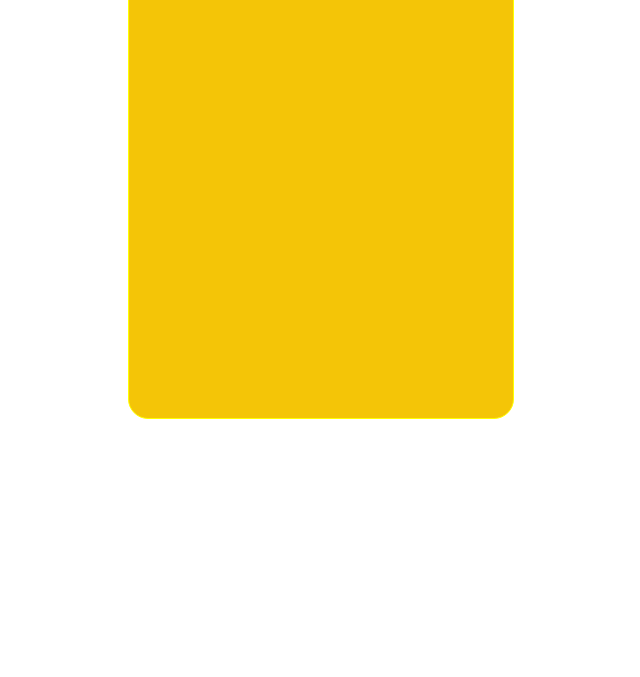
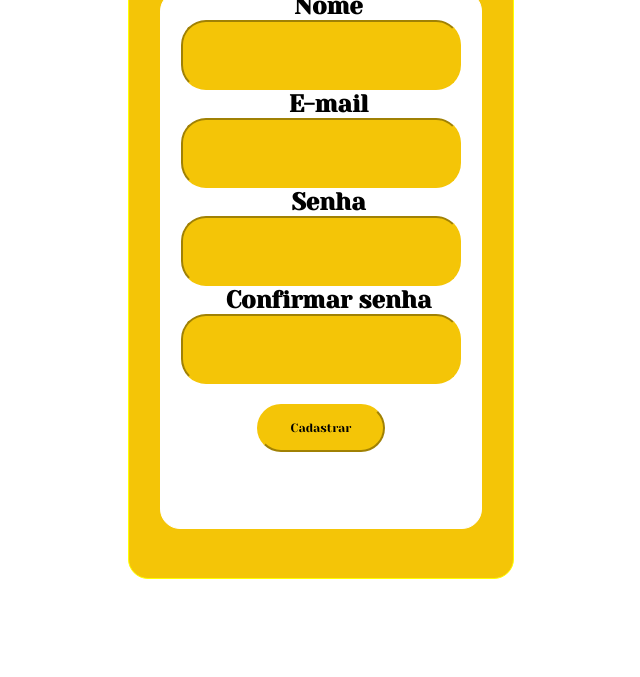
Before and after one commit to CaetanoDomingues/Legacy, a plain HTML site: page html/TelaCadastro.html in a window 1280 px wide. Shown: the part 123-800 px from the top of the page, without its empty margins (322-962 px from the left). Drawn offline with Linux system fonts and the light colour scheme.

Commit message:
Rumo a terminar tudo

```diff
--- a/css/TelaCadastro.css
+++ b/css/TelaCadastro.css
@@ -1,9 +1,19 @@
+@font-face {
+    font-family: Yeseva;
+    src: url(../fontes/YesevaOne-Regular.ttf)
+}
+
+* {
+    margin: 0;
+    font-family: Yeseva;
+}
+/* Parte da div */
 .cadastro{
     display: flex;
     background-color: #F4C507;
     border-radius: 20px;
     width: 30vw;
-    height: 60vh;
+    height: 80vh;
     border: solid 1px yellow;
     position: absolute;
     left: 450px;
@@ -12,10 +22,49 @@
     justify-content: start;
     align-items: center;
 }
-.cad_int{
-    width: 15vw;
-    height: 20vh;
+.div-int{
+    width: 25vw;
+    height: 67vh;
     background-color:#ffff;
     border-radius: 20px;
     border: solid 1px white;
+    position: relative;
+    top: 25px;
+    bottom: 15px;
 }
+.campos{
+    display: flex;
+    flex-direction: column;
+    align-items: center;
+}
+.campos input{
+    width: 85%;
+    border-radius: 25px;
+    height: 8vh;
+    display: flex;
+    justify-content: center;
+    align-items: center;
+    background-color: #F4C507;
+    border-color: #F4C507;
+    justify-content: flex-start;
+}
+.btn-cad{
+    display: flex;
+    justify-content: center;
+}
+button{
+    width: 40%;
+    height: 6vh;
+    display: flex;
+    align-items: center;
+    justify-content: center;
+    position: absolute;
+    border-radius: 30px;
+    background-color: #F4C507;
+    border-color: #F4C507;
+    margin-top: 20px;
+    font-size: 75%;
+}
+h2{
+    margin-left: 15px;
+}
--- a/css/TelaInicio.css
+++ b/css/TelaInicio.css
@@ -128,8 +128,8 @@ button {
 }
 
 img {
-    display: flex;
-    height: 45vh;
+    width: 80vw;
+    height: 100%;
 }
 
 .div-logo span {
--- a/html/TelaCadastro.html
+++ b/html/TelaCadastro.html
@@ -14,7 +14,31 @@
         Cadastro
         </h2>
     </div>
-    <div class="div-int"></div>
+    <div class="div-int">
+        <div class="campos">
+            <h2>
+                Nome
+            </h2>
+            <input type="text" id="ipt_nome">
+            <h2>
+                E-mail
+            </h2>
+            <input type="text" id="ipt_email">
+            <h2>
+                Senha
+            </h2>
+            <input type="text" id="ipt_senha">
+            <h2>
+                Confirmar senha
+            </h2>
+            <input type="text" id="ipt_confirmar">
+        </div>
+        <div class="btn-cad">
+            <button>
+                Cadastrar
+            </button>
+        </div>
+    </div>
    </div>
 </body>
 </html>
```
Also changed, not shown: html/TelaHome.html (added, +35 -0 lines), html/TelaInicio.html (+1 -1 lines), css/TelaHome.css (added), img/LEGACY (2).png (added), img/LEGACY__2_-removebg-preview.png (added).
